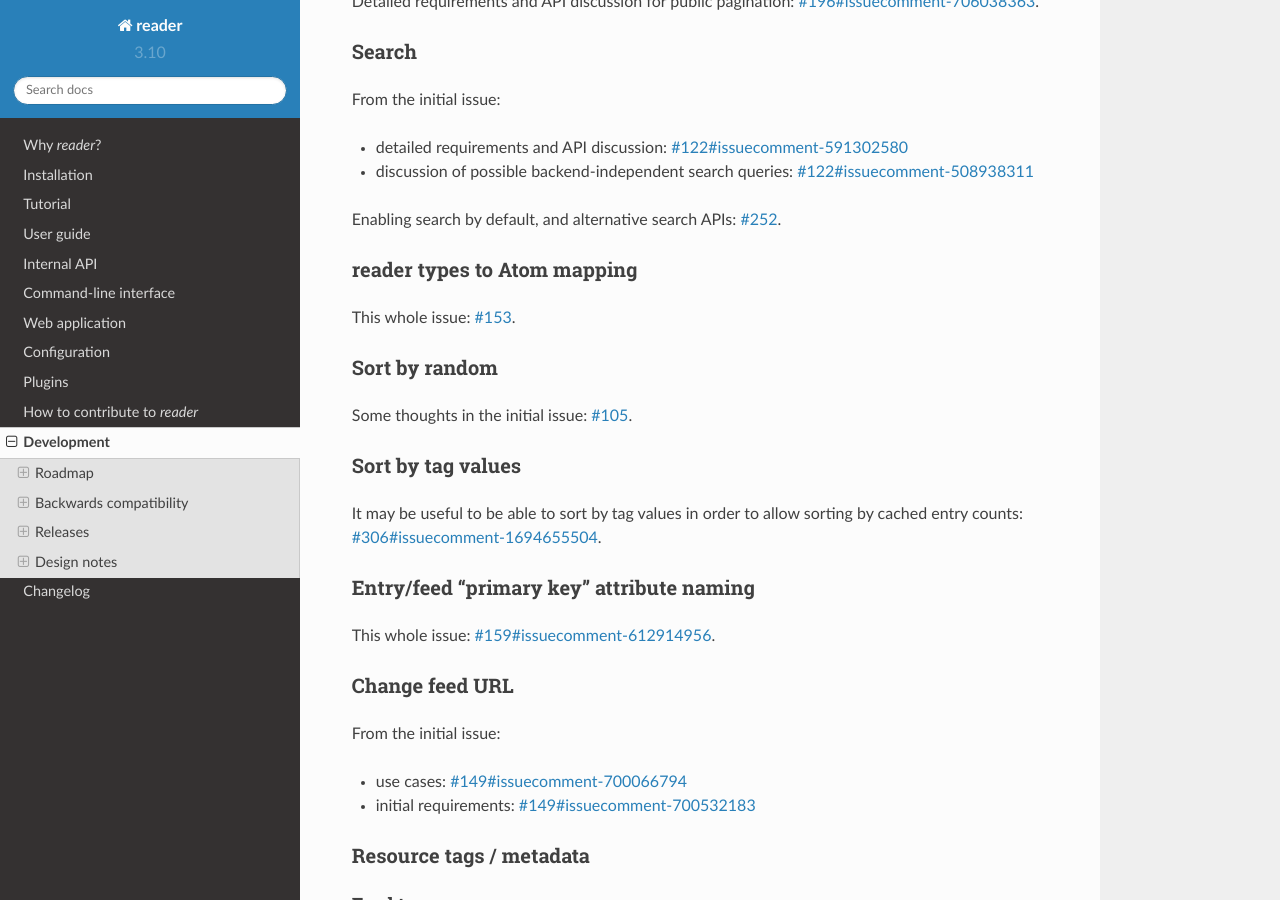
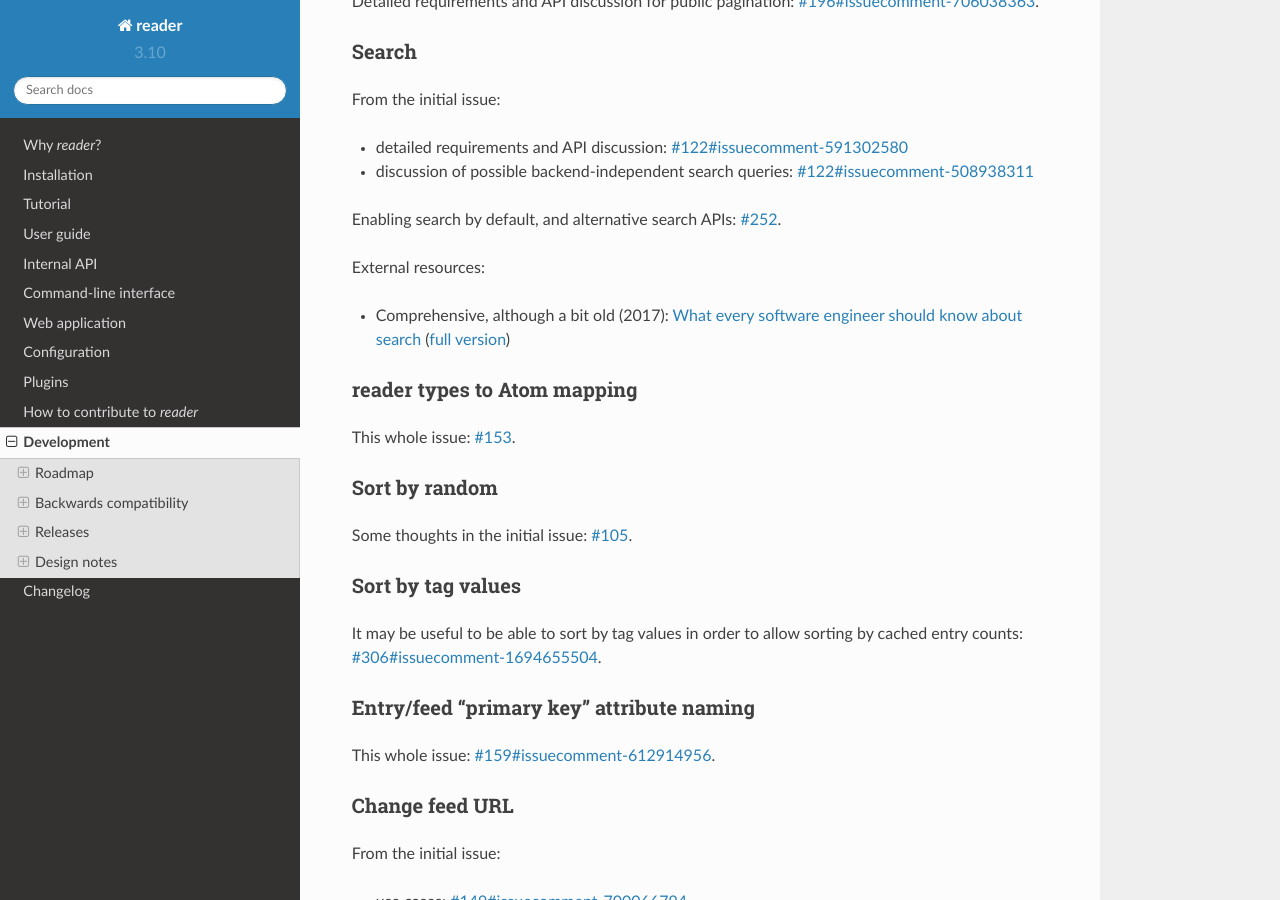
Before and after one commit to Alcides1123/reader, a Sphinx documentation site: the page built from docs/dev.rst, in a window 1280 px wide and 900 px high, scrolled down 6415 px. Built offline with Sphinx 7.4.7 and the Read the Docs theme 2.0.0, drawn with Linux system fonts in a browser that asks for light colours; pages that are not in the unit, such as notebooks, are missing from menus.

Commit message:
Dev notes: hat every software engineer should know about search

```diff
--- a/docs/dev.rst
+++ b/docs/dev.rst
@@ -389,6 +389,10 @@ From the initial issue:
 
 Enabling search by default, and alternative search APIs: :issue:`252`.
 
+External resources:
+
+* Comprehensive, although a bit old (2017): `What every software engineer should know about search <https://medium.com/startup-grind/what-every-software-engineer-should-know-about-search-27d1df99f80d>`_ (`full version <http://webcache.googleusercontent.com/search?q=cache:https://medium.com/startup-grind/what-every-software-engineer-should-know-about-search-27d1df99f80d&sca_esv=570067020&prmd=ivn&strip=1&vwsrc=0>`_)
+
 
 reader types to Atom mapping
 ~~~~~~~~~~~~~~~~~~~~~~~~~~~~
```
